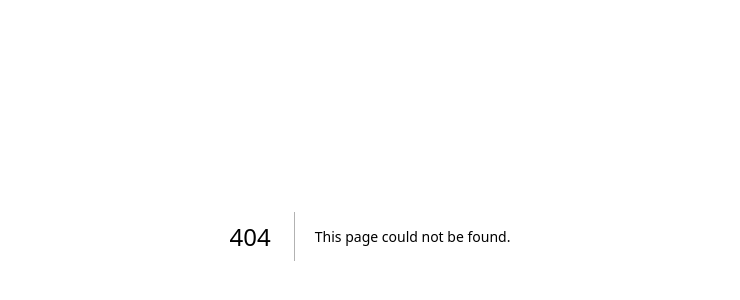
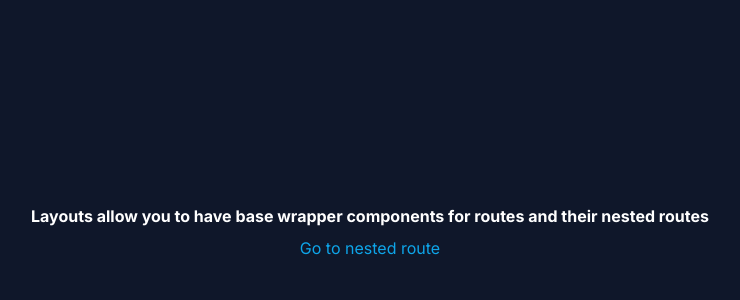
Before and after one commit to JezzyDeves/next-demo-app, a Next.js app: page /overview/layout in a window 1280 px wide. Before the commit this address had no page. Shown: the part 164-464 px from the top of the page, without its empty margins (270-1010 px from the left). Built offline with nearby package versions, Linux system fonts and the light colour scheme.

Commit message:
Added layout

```diff
--- /dev/null
+++ b/app/overview/layout/layout.tsx
@@ -0,0 +1,9 @@
+import { PropsWithChildren } from "react";
+
+export default function Layout({ children }: PropsWithChildren) {
+  return (
+    <div className="flex min-h-screen items-center justify-center bg-slate-900 text-white text-center">
+      {children}
+    </div>
+  );
+}
--- /dev/null
+++ b/app/overview/layout/nested/page.tsx
@@ -0,0 +1,7 @@
+export default function Page() {
+  return (
+    <>
+      <p className="font-bold">Layout applies to this nested route</p>
+    </>
+  );
+}
--- /dev/null
+++ b/app/overview/layout/page.tsx
@@ -0,0 +1,19 @@
+import LinkButton from "@/components/LinkButton";
+
+export default function Page() {
+  return (
+    <>
+      <div className="flex flex-col">
+        <p className="font-bold">
+          Layouts allow you to have base wrapper components for routes and their
+          nested routes
+        </p>
+        <div className="m-2">
+          <LinkButton href="/overview/layout/nested">
+            Go to nested route
+          </LinkButton>
+        </div>
+      </div>
+    </>
+  );
+}
--- a/app/overview/routing/page.tsx
+++ b/app/overview/routing/page.tsx
@@ -10,7 +10,7 @@ export default function Page() {
         </p>
         <p>Produces this page</p>
         <div className="m-2">
-          <LinkButton href="/overview/layouts">Next</LinkButton>
+          <LinkButton href="/overview/layout">Next</LinkButton>
         </div>
       </div>
     </div>
```
